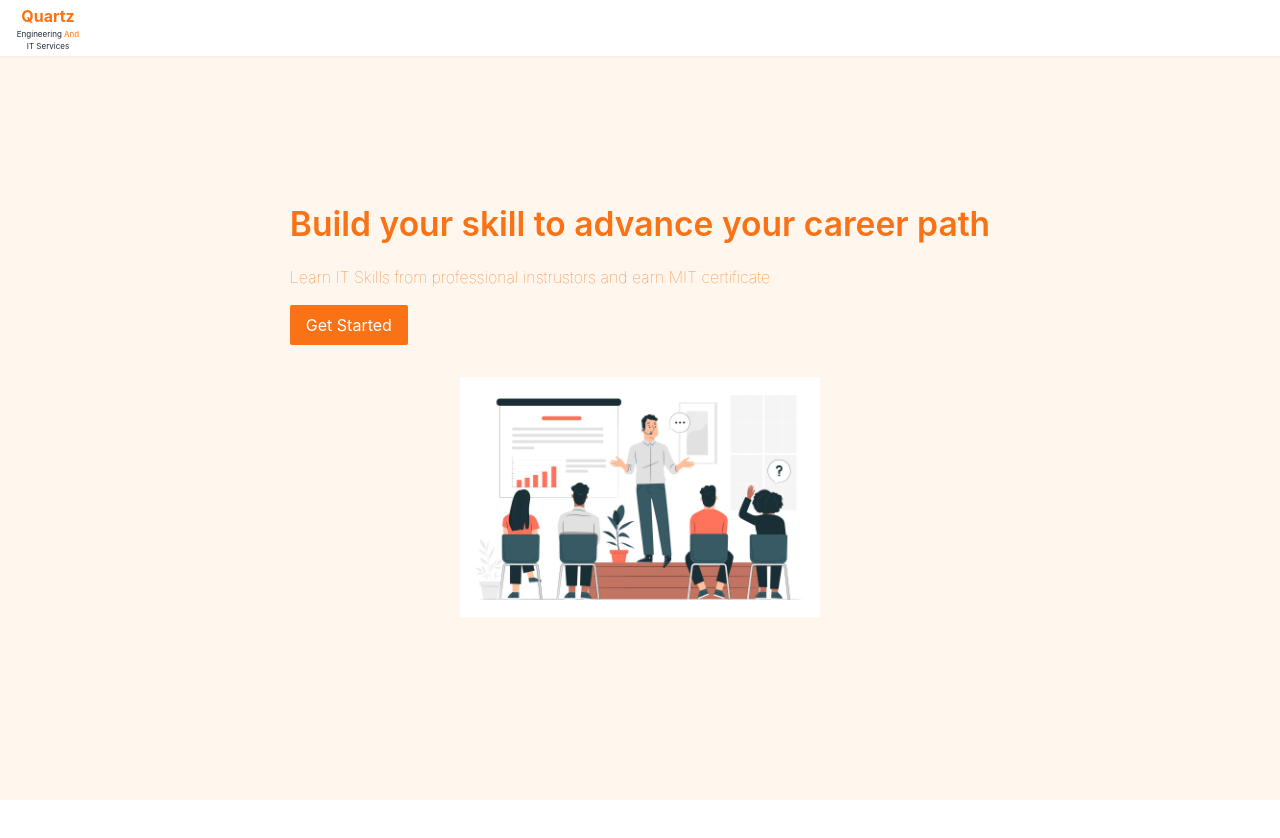
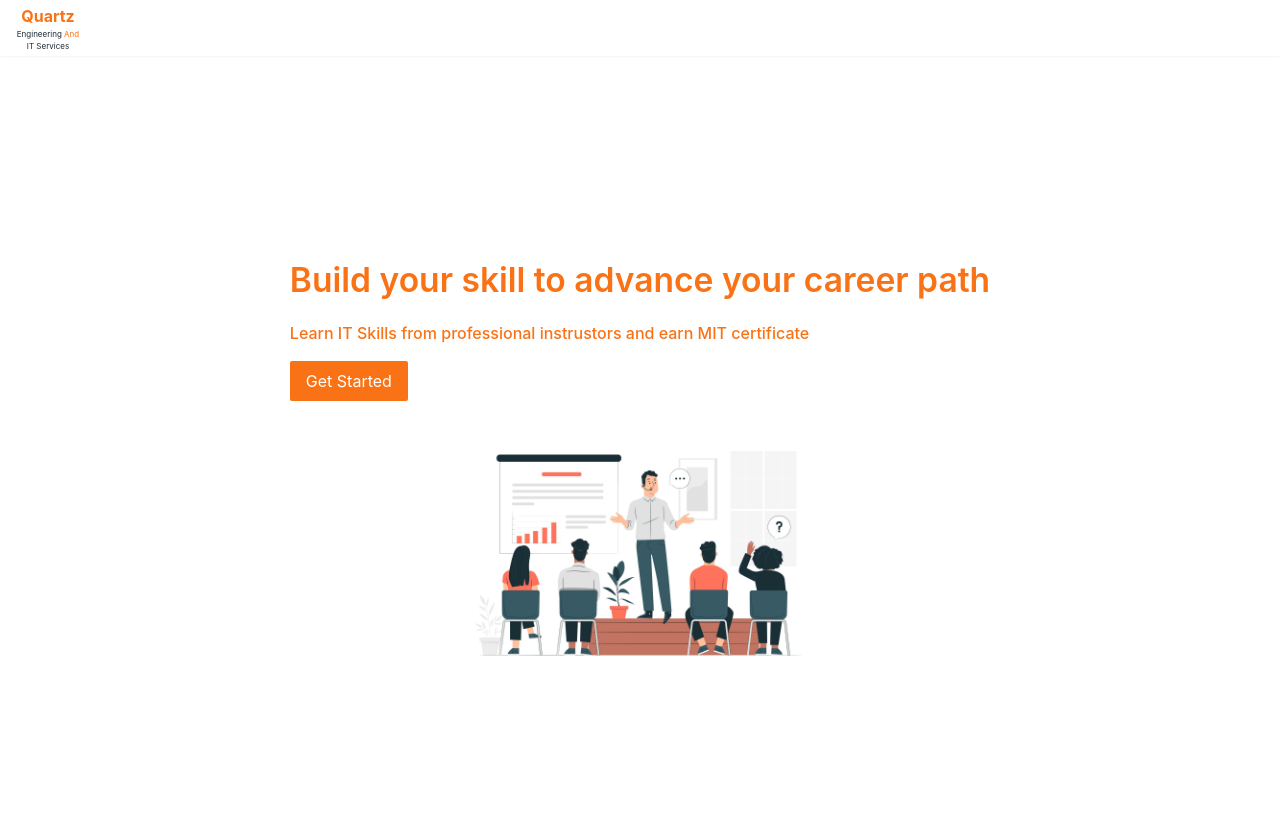
Before and after one commit to hamzashadeez/quartz, a Next.js app: page / in a window 1280 px wide. Shown: the top 838 px of the page. Before the commit the page ends 800 px from the top, so only its background shows below. Built offline with nearby package versions, Linux system fonts and the light colour scheme.

Commit message:
correction

```diff
--- a/components/landingPage.js
+++ b/components/landingPage.js
@@ -8,11 +8,8 @@ function LandingPage() {
     const bg = '/bg.jpg'
   return (
     <div className="m-0 relative">
-      {/* Hero */}
-      <div className="h-screen bg-orange-50 flex items-center justify-center">
-        <div>
-          {/* Navbar */}
-          <div className=" absolute top-0 left-0 w-full bg-white shadow-sm flex items-center justify-between px-4 py-1">
+        {/* Navbar */}
+        <div className=" sticky top-0 left-0 w-full bg-white shadow-sm flex items-center justify-between px-4 py-1">
             <Logo />
             <ul className="space-x-4 text-sm mx-3 hidden text-orange-500 ">
               <li>
@@ -35,6 +32,10 @@ function LandingPage() {
               </li>
             </ul>
           </div>
+      {/* Hero */}
+      <div className="h-screen bg-white flex items-center justify-center">
+        <div>
+
           <div
         //   className="flex lg:flex-row"
           >
@@ -43,7 +44,7 @@ function LandingPage() {
               <div className="text-lg p-4 text-orange-500 font-semibold">
                 Build your skill to advance your career path
               </div>
-              <div className="text-md px-4 text-orange-500 font-thin">
+              <div className="text-md px-4 text-orange-500 font-medium">
                 Learn IT Skills from professional instrustors and earn MIT
                 certificate
               </div>
```
